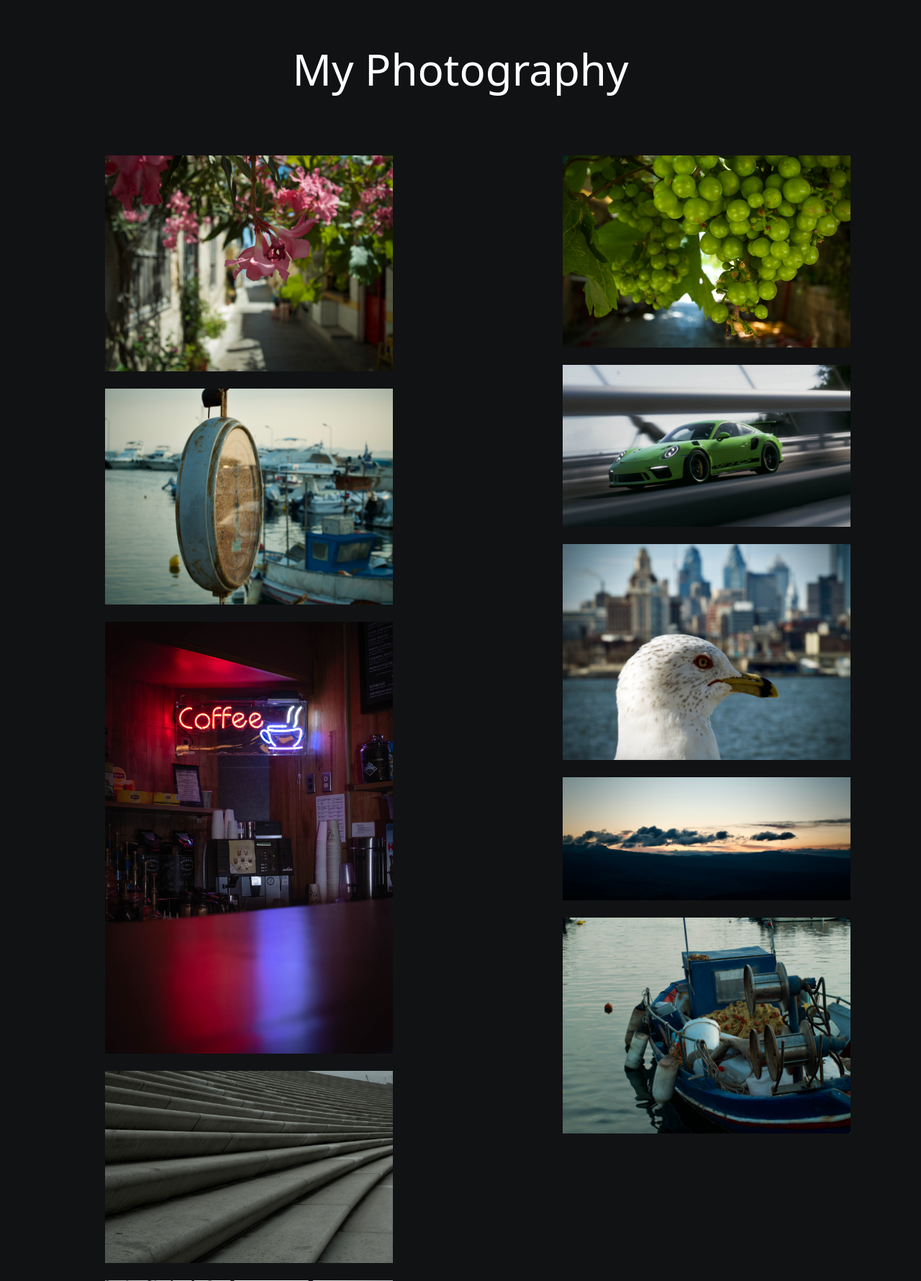
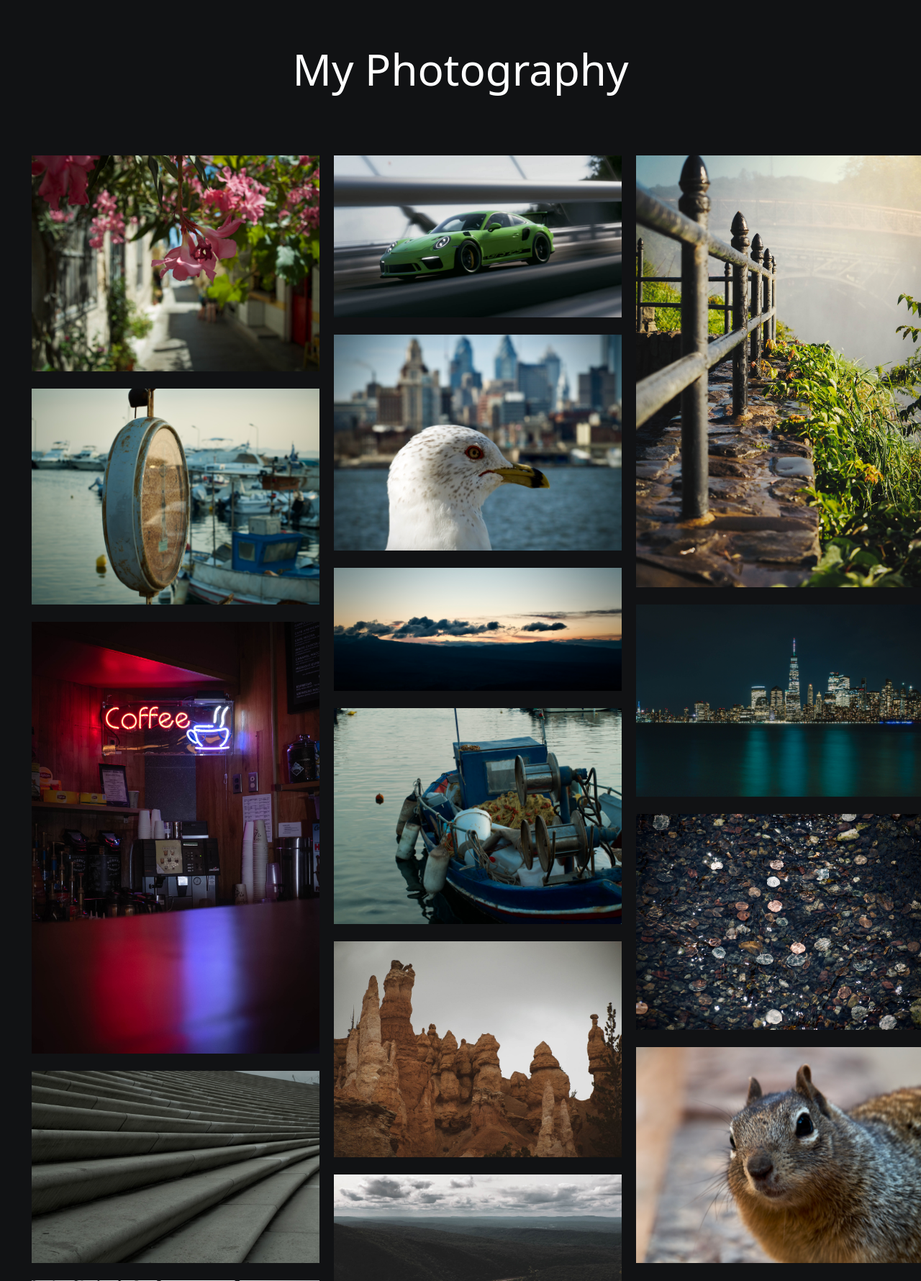
Before and after one commit to OX-S/Portfolio-Website, a Flask app: page /photography in a window 1280 px wide. Shown: the part 64-1844 px from the top of the page at 72% size. Run offline with Flask 2, Linux system fonts and the light colour scheme; some libraries are stand-ins or nearby versions.

Commit message:
made the photography page slightly less aids

```diff
--- a/static/styles/photog.css
+++ b/static/styles/photog.css
@@ -12,15 +12,14 @@ h1 {
   display: flex;
   flex-wrap: wrap;
   padding: 0 4px;
-  justify-content: flex-start;
+  justify-content: center;
   max-width: 1400px;
   margin: auto;
 }
 
 .column {
   position: relative;
-  flex: 33.3%;
-  max-width: 33.3%;
+  max-width: 420px;
   padding: 0 4px;
 }
 
@@ -35,7 +34,7 @@ h1 {
 @media screen and (max-width: 1400px) {
   .column {
     flex: 50%;
-    max-width: 50%;
+    max-width: 420px;
   }
 }
 
--- a/views.py
+++ b/views.py
@@ -6,7 +6,6 @@ from flask import Blueprint, render_template, url_for, redirect, request
 from forms import ContactForm
 from photo import *
 from math import floor
-
 
 views = Blueprint(__name__, "views")
 links = [("ArcticDevelopment", "ArcticTools"),
@@ -42,7 +41,7 @@ def photog():
         data = (file.replace('static/', ''), name, device, ss, f_stop, iso, focal_length)
         photos.append(data)
 
-    lists = [photos[x:x + floor(len(photos)/3)] for x in range(0, len(photos), floor(len(photos)/3))]
+    lists = [photos[x:x + (floor(len(photos) / 3)) + 1] for x in range(0, len(photos), floor(len(photos) / 3) + 1)]
     return render_template("photog.html", data=lists)
 
 
```
